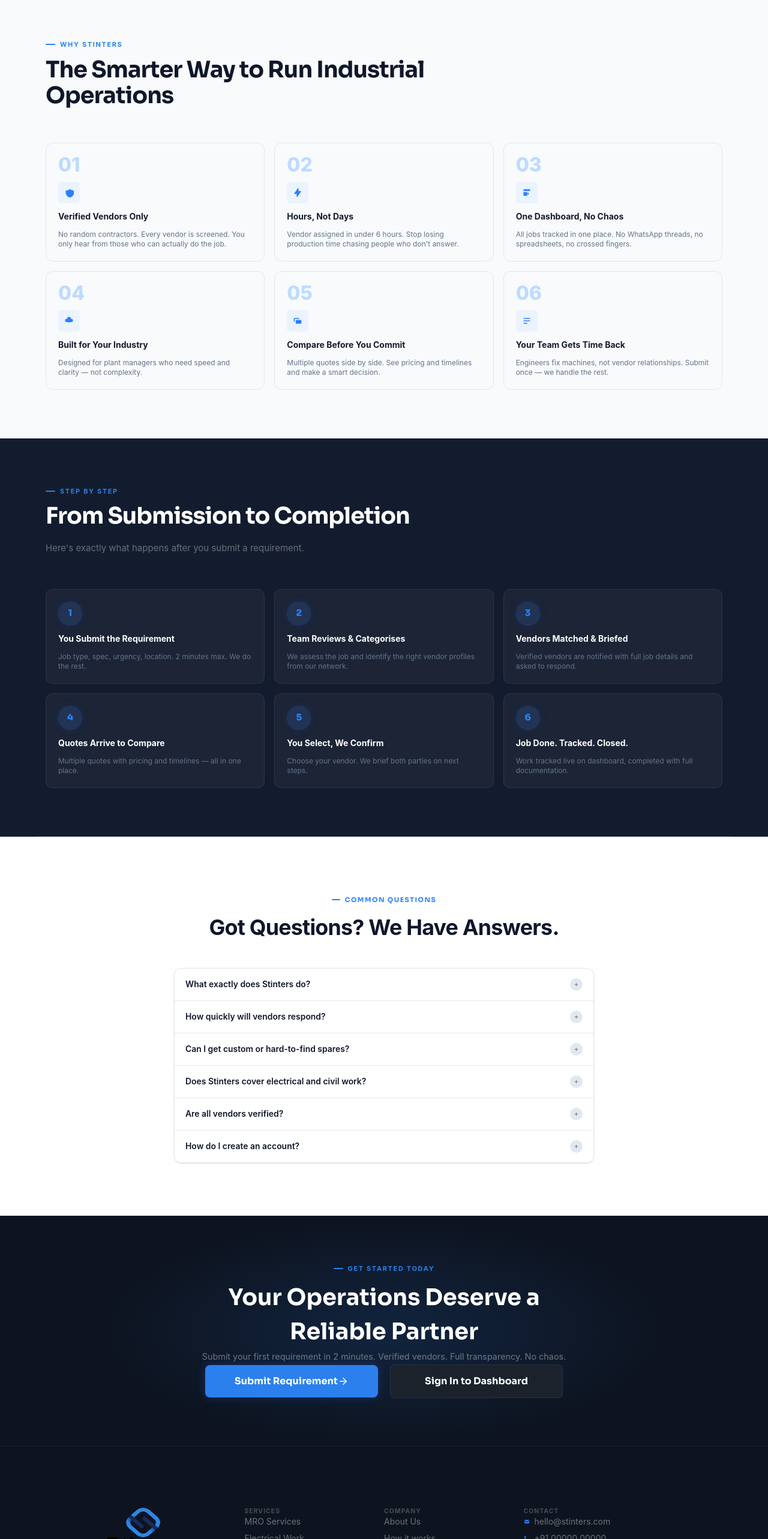
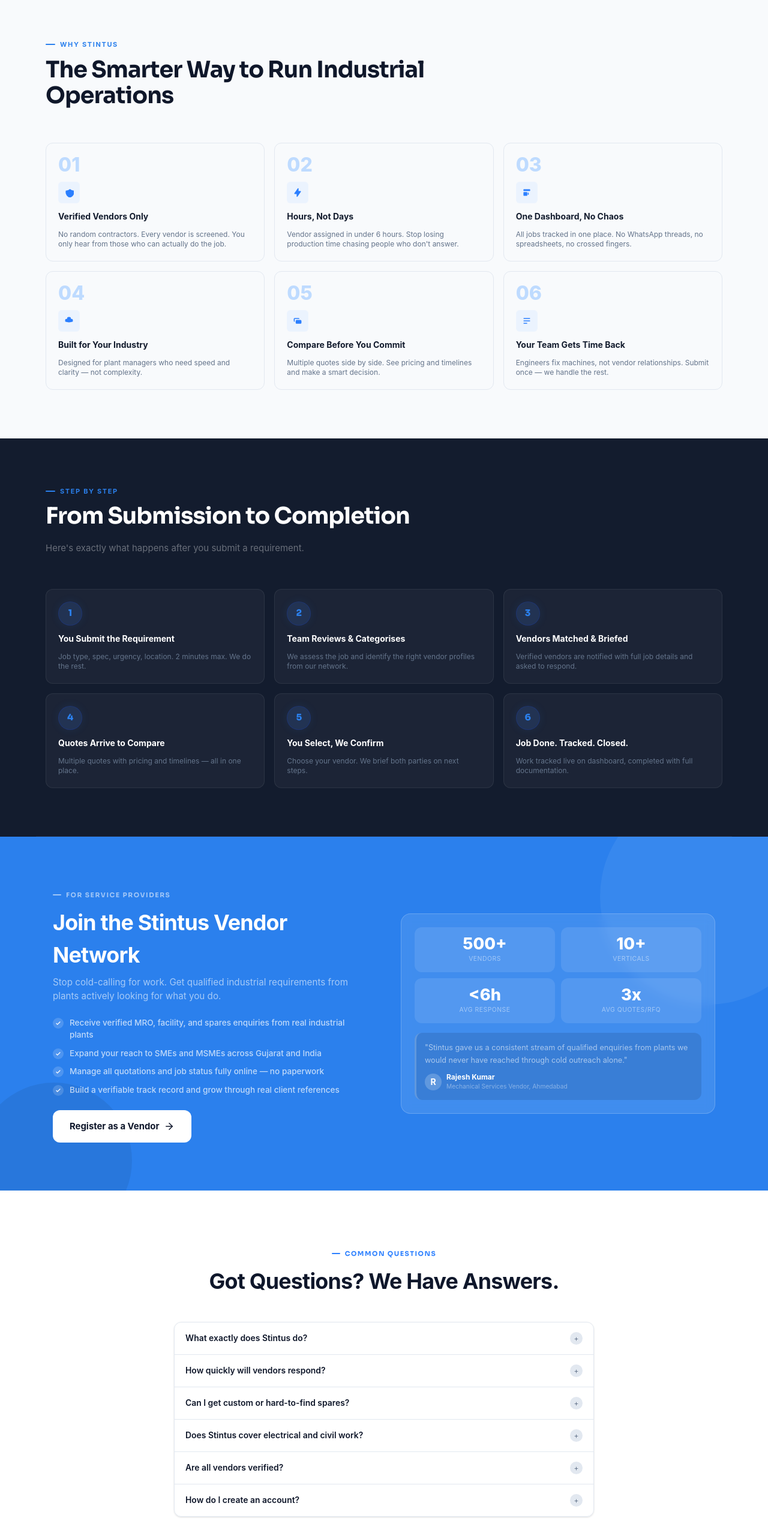
Before and after one commit to Stinters321/stinters, a React (Vite) app: page / in a window 1280 px wide. Shown: the part 4694-7260 px from the top of the page at 60% size. Built offline with nearby package versions, Linux system fonts and the light colour scheme.

Commit message:
feat: add vendor section

```diff
--- a/index.html
+++ b/index.html
@@ -5,7 +5,7 @@
   <meta charset="UTF-8" />
   <link rel="icon" type="image/svg+xml" href="/favicon.png" />
   <meta name="viewport" content="width=device-width, initial-scale=1.0" />
-  <title>stinters</title>
+  <title>stintus</title>
   <link rel="preconnect" href="https://fonts.googleapis.com">
   <link rel="preconnect" href="https://fonts.gstatic.com" crossorigin>
   <link
--- a/src/App.jsx
+++ b/src/App.jsx
@@ -5,13 +5,14 @@
 import Industries from './sections/Industries'
 import CTA from './components/CTA'
 import Footer from './components/Footer'
-import WhyStinters from './sections/WhyStinters'
+import WhyStintus from './sections/WhyStintus'
 import StepByStep from './sections/StepByStep'
 import FAQSection from './sections/FAQ'
 import ServicesSection from './sections/Services'
 import AuthModal from './components/modals/AuthModal'
 import RFQModal from './components/modals/RFQModal'
 import { useState } from 'react'
+import VendorSection from './sections/VendorSection'
 
 function App() {
   const [rfqModal, setRfqModal] = useState(null); // null or service string
@@ -29,8 +30,9 @@
         <HowItWorks />
         <ServicesSection openModal={openModal}/>
         <Industries />
-        <WhyStinters />
+        <WhyStintus />
         <StepByStep />
+        <VendorSection openAuth={openAuth}/>
         <FAQSection />
         <CTA openAuth={openAuth} openModal={openModal}/>
         <Footer />
--- a/src/components/Footer.jsx
+++ b/src/components/Footer.jsx
@@ -65,7 +65,7 @@
                     <div className="flex flex-col text-white/40">
                         <p className="text-[10.4px] font-bold text-white/24" style={{letterSpacing:'1.04px'}}>CONTACT</p>
                         <div className="flex flex-col text-sm gap-2">
-                            <div className="flex items-center gap-2"><svg viewBox="0 0 20 20" style={{height:'10px',width:'10px',fill:'#2B80ED'}}><path d="M2.003 5.884L10 9.882l7.997-3.998A2 2 0 0016 4H4a2 2 0 00-1.997 1.884z"></path><path d="M18 8.118l-8 4-8-4V14a2 2 0 002 2h12a2 2 0 002-2V8.118z"></path></svg> <p>hello@stinters.com</p></div>
+                            <div className="flex items-center gap-2"><svg viewBox="0 0 20 20" style={{height:'10px',width:'10px',fill:'#2B80ED'}}><path d="M2.003 5.884L10 9.882l7.997-3.998A2 2 0 0016 4H4a2 2 0 00-1.997 1.884z"></path><path d="M18 8.118l-8 4-8-4V14a2 2 0 002 2h12a2 2 0 002-2V8.118z"></path></svg> <p>hello@stintus.com</p></div>
                             <div className="flex items-center gap-2"><svg viewBox="0 0 20 20" style={{height:'10px',width:'10px',fill:'#2B80ED'}}><path d="M2 3a1 1 0 011-1h2.153a1 1 0 01.986.836l.74 4.435a1 1 0 01-.54 1.06l-1.548.773a11.037 11.037 0 006.105 6.105l.774-1.548a1 1 0 011.059-.54l4.435.74a1 1 0 01.836.986V17a1 1 0 01-1 1h-2C7.82 18 2 12.18 2 5V3z"></path></svg> <p>+91 00000 00000</p></div>
                             <div className="flex items-center gap-2"><svg viewBox="0 0 20 20" style={{height:'10px',width:'10px',fill:'#2B80ED'}}><path fillRule="evenodd" d="M5.05 4.05a7 7 0 119.9 9.9L10 18.9l-4.95-4.95a7 7 0 010-9.9zM10 11a2 2 0 100-4 2 2 0 000 4z"></path></svg> <p>Gujarat, India</p></div>
                             <Button variant="primary" className="flex justify-start items-center gap-2 bg-green-400 hover:bg-green-400 rounded-md px-2.5 py-1.5 text-white/50 hover:text-white text-sm font-['Sora'] font-bold"><svg viewBox="0 0 24 24" style={{height:'10px',width:'10px',fill:'white'}}><path d="M17.472 14.382c-.297-.149-1.758-.867-2.03-.967-.273-.099-.471-.148-.67.15-.197.297-.767.966-.94 1.164-.173.199-.347.223-.644.075-.297-.15-1.255-.463-2.39-1.475-.883-.788-1.48-1.761-1.653-2.059-.173-.297-.018-.458.13-.606.134-.133.298-.347.446-.52.149-.174.198-.298.298-.497.099-.198.05-.371-.025-.52-.075-.149-.669-1.612-.916-2.207-.242-.579-.487-.5-.669-.51-.173-.008-.371-.01-.57-.01-.198 0-.52.074-.792.372-.272.297-1.04 1.016-1.04 2.479 0 1.462 1.065 2.875 1.213 3.074.149.198 2.096 3.2 5.077 4.487.709.306 1.262.489 1.694.625.712.227 1.36.195 1.871.118.571-.085 1.758-.719 2.006-1.413.248-.694.248-1.289.173-1.413-.074-.124-.272-.198-.57-.347m-5.421 7.403h-.004a9.87 9.87 0 01-5.031-1.378l-.361-.214-3.741.982.998-3.648-.235-.374a9.86 9.86 0 01-1.51-5.26c.001-5.45 4.436-9.884 9.888-9.884 2.64 0 5.122 1.03 6.988 2.898a9.825 9.825 0 012.893 6.994c-.003 5.45-4.437 9.884-9.885 9.884m8.413-18.297A11.815 11.815 0 0012.05 0C5.495 0 .16 5.335.157 11.892c0 2.096.547 4.142 1.588 5.945L.057 24l6.305-1.654a11.882 11.882 0 005.683 1.448h.005c6.554 0 11.89-5.335 11.893-11.893a11.821 11.821 0 00-3.48-8.413z"></path></svg> Whatsapp Us</Button>
@@ -75,7 +75,7 @@
 
                 {/* Copyright Info */}
                 <div className="flex flex-col lg:flex-row lg:justify-between lg:w-3/4 items-center text-white/20 text-[12px] gap-2">
-                    <p>© 2025 Stinters. All rights reserved.</p>
+                    <p>© 2025 Stintus. All rights reserved.</p>
                     <div className="flex items-center gap-4">
                         <p>Privacy Policy</p>
                         <p>Terms & Conditions</p>
--- a/src/components/Navbar.jsx
+++ b/src/components/Navbar.jsx
@@ -32,9 +32,7 @@
 
         {/* Logo Section */}
         <div className="flex flex-col">
-          {/* <span className="text-2xl font-black text-white tracking-tight">STINTERS</span> */}
           <img src={Logo} alt="Stintus logo" className='h-20 w-32'/>
-          {/* <span className="text-[0.55rem] text-[#4E545C] tracking-widest font-medium uppercase mt-0.5">MRO · Facility · On-Demand Spares</span> */}
         </div>
 
         {/* Desktop Navigation */}
@@ -69,7 +67,7 @@
         <div className="fixed inset-0 z-[60] bg-[#0A101E] p-4 flex flex-col">
           <div className="flex justify-between items-center mb-8">
              <div className="flex flex-col">
-              <span className="text-2xl font-black text-white">STINTERS</span>
+              <span className="text-2xl font-black text-white">Stintus</span>
             </div>
             <button onClick={() => setIsMobileMenuOpen(false)} className="p-2 bg-[#162032] border border-slate-700 rounded-md text-slate-300">
               <X size={20} />
--- a/src/components/modals/AuthModal.jsx
+++ b/src/components/modals/AuthModal.jsx
@@ -16,11 +16,11 @@
   };
   const doSignIn = () => {
     if (!siEmail || !siPass) { alert("Please enter your email and password."); return; }
-    alert("✅ Signed in successfully! Welcome back to your Stinters dashboard."); onClose();
+    alert("✅ Signed in successfully! Welcome back to your Stintus dashboard."); onClose();
   };
   const doSignUp = () => {
     if (!suName || !suPhone) { alert("Please fill in your name and phone number."); return; }
-    alert("✅ Account created! Welcome to Stinters."); onClose();
+    alert("✅ Account created! Welcome to Stintus."); onClose();
   };
   const submitVendor = () => { alert("✅ Vendor registration submitted!\n\nOur team will review your profile within 24–48 hours."); onClose(); };
 
--- a/src/sections/FAQ/index.jsx
+++ b/src/sections/FAQ/index.jsx
@@ -3,10 +3,10 @@
 const FAQSection = () => {
   const [open, setOpen] = useState(null);
   const faqs = [
-    ["What exactly does Stinters do?","Stinters connects manufacturing plants with verified vendors for MRO, facility management, and on-demand industrial spares. You submit a requirement — we coordinate the right vendor for you."],
+    ["What exactly does Stintus do?","Stintus connects manufacturing plants with verified vendors for MRO, facility management, and on-demand industrial spares. You submit a requirement — we coordinate the right vendor for you."],
     ["How quickly will vendors respond?","Vendor assignment typically within 6 hours. Emergency breakdown support is prioritised immediately. You'll get a confirmation as soon as your requirement is assigned."],
     ["Can I get custom or hard-to-find spares?","Yes — this is a core strength. We source standard spares, custom-fabricated components, boiler spares, automotive parts, kitchenware dies, and biomass industry parts. No minimum order quantity."],
-    ["Does Stinters cover electrical and civil work?","Absolutely. We cover single and three phase electrical work, motor repairs, welding (arc, MIG, gas), civil work like machinery foundations, metal sheet work, waterproofing, and plumbing."],
+    ["Does Stintus cover electrical and civil work?","Absolutely. We cover single and three phase electrical work, motor repairs, welding (arc, MIG, gas), civil work like machinery foundations, metal sheet work, waterproofing, and plumbing."],
     ["Are all vendors verified?","Every vendor goes through a structured onboarding process. We verify capabilities, experience, and service areas before they receive any client requirement from us."],
     ["How do I create an account?","When you fill any requirement form and enter your email, we send an OTP to verify. Once verified, your account is created automatically — no separate sign-up needed."],
   ];
--- /dev/null
+++ b/src/sections/VendorSection/index.jsx
@@ -0,0 +1,57 @@
+import { useState } from "react";
+import { ArrowRight } from "lucide-react";
+
+const VendorSection = ({ openAuth }) => (
+  <section id="VendorSection" className="relative overflow-hidden" style={{background:"#2B80ED",padding:"80px 0"}}>
+    <div className="absolute -top-20 -right-20 w-[360px] h-[360px] rounded-full pointer-events-none" style={{background:"rgba(255,255,255,.06)"}}/>
+    <div className="absolute -bottom-20 -left-10 w-[260px] h-[260px] rounded-full pointer-events-none" style={{background:"rgba(0,0,0,.07)"}}/>
+    <div className="max-w-[1160px] mx-auto px-7 relative z-10">
+      <div className="grid md:grid-cols-2 gap-14 items-center">
+        <div>
+          <div className="inline-flex items-center gap-2 mb-3 text-white/55" style={{fontFamily:"Sora,sans-serif",fontSize:".68rem",fontWeight:700,letterSpacing:".14em",textTransform:"uppercase"}}>
+            <span className="w-3.5 h-0.5 bg-white/55 rounded-full"/>For Service Providers
+          </div>
+          <h2 className="sora font-bold text-white mb-2" style={{fontSize:"clamp(1.6rem,2.8vw,2.4rem)",letterSpacing:"-.022em"}}>Join the Stintus Vendor Network</h2>
+          <p className="dm text-white/58 mb-5.5" style={{fontSize:".95rem",marginBottom:22}}>Stop cold-calling for work. Get qualified industrial requirements from plants actively looking for what you do.</p>
+          <ul className="list-none flex flex-col gap-2.5 mb-6">
+            {["Receive verified MRO, facility, and spares enquiries from real industrial plants","Expand your reach to SMEs and MSMEs across Gujarat and India","Manage all quotations and job status fully online — no paperwork","Build a verifiable track record and grow through real client references"].map((item,i)=>(
+              <li key={i} className="flex items-start gap-2.5 dm font-medium text-white/70" style={{fontSize:".85rem"}}>
+                <div className="w-4.5 h-4.5 rounded-full flex items-center justify-center flex-shrink-0 mt-0.5" style={{background:"rgba(255,255,255,.16)",width:18,height:18}}>
+                  <svg viewBox="0 0 24 24" className="w-2.5 h-2.5" fill="none" stroke="white" strokeWidth="3"><polyline points="20 6 9 17 4 12"/></svg>
+                </div>
+                {item}
+              </li>
+            ))}
+          </ul>
+          <button onClick={()=>openAuth("vendor")} className="inline-flex items-center gap-2 sora font-bold text-slate-900 bg-white px-7 py-4 rounded-xl cursor-pointer transition-all hover:-translate-y-0.5 hover:shadow-xl" style={{fontSize:".93rem"}}>
+            Register as a Vendor <ArrowRight size={18}/>
+          </button>
+        </div>
+        <div className="rounded-2xl p-5.5 backdrop-blur-sm" style={{background:"rgba(255,255,255,.1)",border:"1px solid rgba(255,255,255,.2)",padding:22}}>
+          <div className="grid grid-cols-2 gap-2.5 mb-4">
+            {[["500+","Vendors"],["10+","Verticals"],["<6h","Avg Response"],["3x","Avg Quotes/RFQ"]].map(([n,l])=>(
+              <div key={l} className="rounded-xl p-3.5 text-center" style={{background:"rgba(255,255,255,.1)"}}>
+                <div className="sora font-extrabold text-white" style={{fontSize:"1.7rem",lineHeight:1}}>{n}</div>
+                <div className="dm text-white/46 mt-1 uppercase tracking-wider" style={{fontSize:".65rem"}}>{l}</div>
+              </div>
+            ))}
+          </div>
+          <div className="rounded-xl p-3.5" style={{background:"rgba(0,0,0,.1)",borderLeft:"3px solid rgba(255,255,255,.2)"}}>
+            <p className="dm text-white/56 leading-relaxed mb-2.5" style={{fontSize:".79rem",lineHeight:1.68}}>
+              "Stintus gave us a consistent stream of qualified enquiries from plants we would never have reached through cold outreach alone."
+            </p>
+            <div className="flex items-center gap-2">
+              <div className="w-7 h-7 rounded-full flex items-center justify-center sora font-bold text-white text-sm flex-shrink-0" style={{background:"rgba(255,255,255,.2)"}}>R</div>
+              <div>
+                <div className="sora font-bold text-white text-xs">Rajesh Kumar</div>
+                <div className="dm text-white/40" style={{fontSize:".64rem"}}>Mechanical Services Vendor, Ahmedabad</div>
+              </div>
+            </div>
+          </div>
+        </div>
+      </div>
+    </div>
+  </section>
+);
+
+export default VendorSection;
--- a/src/sections/WhyStinters/index.jsx
+++ b/src/sections/WhyStintus/index.jsx
@@ -12,7 +12,7 @@
     )
 }
 
-const WhyStinters = () => {
+const WhyStintus = () => {
     const cardData=[{
         number:'01',
         icon:<svg width="16" height="16" viewBox="0 0 20 20" className="fill-blue-500"><path d="M9 12l2 2 4-4m5.618-4.016A11.955 11.955 0 0112 2.944a11.955 11.955 0 01-8.618 3.04A12.02 12.02 0 003 9c0 5.591 3.824 10.29 9 11.622 5.176-1.332 9-6.03 9-11.622 0-1.042-.133-2.052-.382-3.016z"></path></svg>,
@@ -58,7 +58,7 @@
                 <div className="mb-14">
                     <div className="flex items-center gap-2 text-[#2B80ED] font-bold text-[11px] tracking-[0.15em] uppercase mb-3">
                         <span className="w-4 h-[2px] bg-[#2B80ED] rounded-full"></span>
-                        WHY STINTERS
+                        WHY STINTUS
                     </div>
 
                     <h2 className="text-[24px] lg:text-[38px] font-bold font-['Sora'] text-[#0F172A] max-w-2xl leading-[1.15] tracking-tight mb-5">
@@ -76,4 +76,4 @@
     )
 }
 
-export default WhyStinters;
+export default WhyStintus;
```
